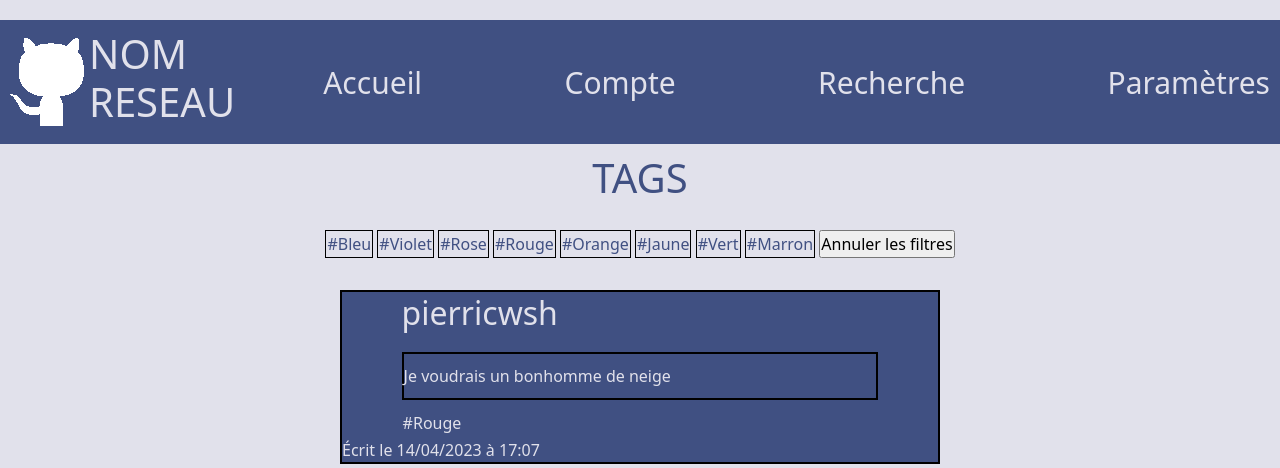
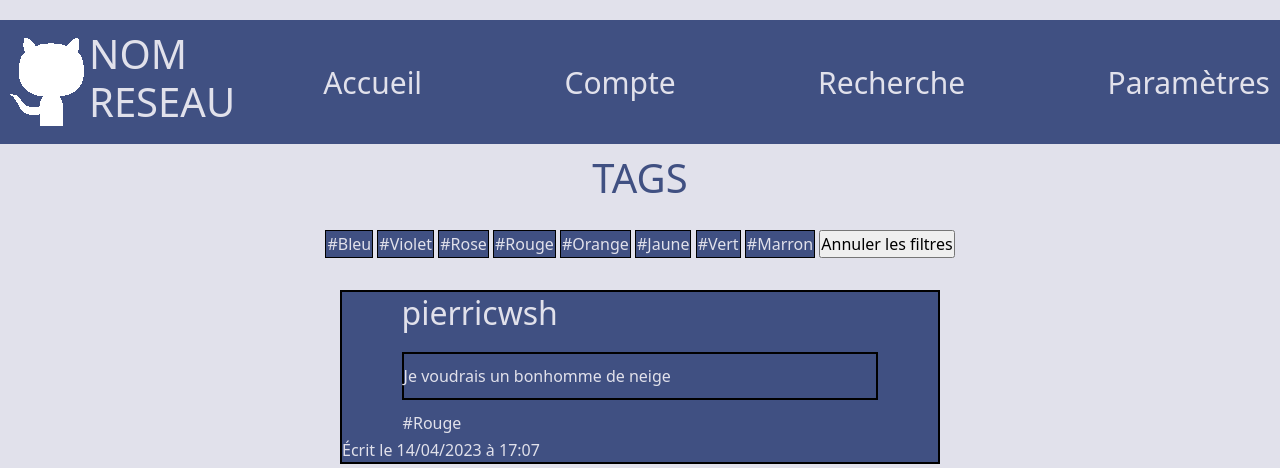
Before and after one commit to Mrpierrouge/Projet-axe, a PHP site: page /projet_axe/accueil/index.php in a window 1280 px wide. Shown: the top 468 px of the page. Run offline with PHP 8.4, Linux system fonts and the light colour scheme; data comes from the database, SQL or seed files in the repository.

Commit message:
Add files via upload

```diff
--- a/accueil/index.template.php
+++ b/accueil/index.template.php
@@ -11,7 +11,7 @@
     <link rel="stylesheet" href="../css/1main.css">
 </head>
 
-<body id="body" class="theme_light">
+<body id="body" class="theme_light theme_grp2">
 
     <?php require_once '../navbar.php'; ?>
 
@@ -25,14 +25,14 @@
 
         <div id="tags">
             <form action="" method="GET">
-                <input type="submit" class="tag theme_light" name="tag" value="#Bleu">
-                <input type="submit" class="tag theme_light" name="tag" value="#Violet">
-                <input type="submit" class="tag theme_light" name="tag" value="#Rose">
-                <input type="submit" class="tag theme_light" name="tag" value="#Rouge">
-                <input type="submit" class="tag theme_light" name="tag" value="#Orange">
-                <input type="submit" class="tag theme_light" name="tag" value="#Jaune">
-                <input type="submit" class="tag theme_light" name="tag" value="#Vert">
-                <input type="submit" class="tag theme_light" name="tag" value="#Marron">
+                <input type="submit" class="tag theme_dark theme_grp1" name="tag" value="#Bleu">
+                <input type="submit" class="tag theme_dark theme_grp1" name="tag" value="#Violet">
+                <input type="submit" class="tag theme_dark theme_grp1" name="tag" value="#Rose">
+                <input type="submit" class="tag theme_dark theme_grp1" name="tag" value="#Rouge">
+                <input type="submit" class="tag theme_dark theme_grp1" name="tag" value="#Orange">
+                <input type="submit" class="tag theme_dark theme_grp1" name="tag" value="#Jaune">
+                <input type="submit" class="tag theme_dark theme_grp1" name="tag" value="#Vert">
+                <input type="submit" class="tag theme_dark theme_grp1" name="tag" value="#Marron">
                 <input type="submit" name="tag" value="Annuler les filtres">
             </form>
 
@@ -44,7 +44,7 @@
 
     <section id="zone_posts">
         <?php foreach ($postes as $poste): ?>
-            <div class="post theme_dark">
+            <div class="post theme_dark theme_grp1">
                 <div class="EntetePoste">
                     <h2>
                         <?php echo $poste['pseudo'] ?>
@@ -52,7 +52,7 @@
                     <?php if (isset($_SESSION['user_actif']['pseudo']) && $_SESSION['user_actif']['pseudo'] === $poste['pseudo']) {
                         echo '<img src="../img/corbeille-blanc.png" class="CorbeilleBlanc">
                     <img src="../img/corbeille-bleu.png" class="CorbeilleBleu">
-                    <div id="PopUpSupprime" class="popup theme_dark PopUpSupprime">
+                    <div id="PopUpSupprime" class="popup theme_dark theme_grp1 PopUpSupprime">
                         <p> Voulez-vous vraiment supprimer ce post ?</p>
                         <form action="delete_post.php" method="POST">
                             <input type="hidden" name="form" value="formulaire_delete_poste">
@@ -69,7 +69,7 @@
                     <?php echo $poste['contenu'] ?>
                 </p>
                 <?php if (isset($poste['tag'])) {
-                    echo '<p class="poste_tag theme_dark">
+                    echo '<p class="poste_tag theme_dark theme_grp1">
                     ' . $poste['tag'] . '
                     </p>';
                 } ?>
@@ -81,7 +81,7 @@
         <?php endforeach; ?>
     </section>
 
-    <div id="bouton_poster" class="theme_dark">
+    <div id="bouton_poster" class="theme_dark theme_grp1">
         <img src="../img/AjouterBlanc.png" alt="ajouter" id="AjouteLight" class="PictoAjoute">
         <img src="../img/AjouterBleu.png" alt="ajouter" id="AjouteDark" class="PictoAjoute">
     </div>
@@ -125,6 +125,7 @@
         crossorigin="anonymous"></script>
     <script src="../js/main.js"></script>
     <script src="../js/popup_poster.js"></script>
+    <script src="../js/theme.js"></script>
 
 </body>
 
--- a/js/main.js
+++ b/js/main.js
@@ -1,16 +1,4 @@
             //// appel du document
-
-//// pour theme de couleur
-
-let LiensMenu = document.getElementById("liens_menu");
-let LogoBlanc = document.getElementById("logo-light");
-let LogoNoir = document.getElementById("logo-dark");
-let AjouteBlanc = document.getElementById("AjouteLight");
-let AjouteNoir = document.getElementById("AjouteDark");
-let body = document.getElementById("body");
-let bouton_poster = document.getElementById("bouton_poster");
-let bande = document.getElementById("bande");
-let liens = document.getElementById("liens");
 
 
 //// pour la popup en scrollant
@@ -40,107 +28,7 @@ let PopUpSupprime = document.getElementById("PopUpSupprime");
 
             ////appel des différentes fonctions
 
-////theme de couleur
 
-
-
-
-const ChangerTheme = () => {
-    // let darks = document.getElementsByClassName("theme_dark");
-    // let lights = document.getElementsByClassName("theme_light");
-    // let sombre = darks;
-    // let clair = lights;
-    if (themelight) {
-    //     for (let i = 0; i < sombre.length; i++) {
-    //         sombre[i].classList.add("theme_light");
-    //         sombre[i].classList.remove("theme_dark");
-
-    //     }
-    //     for (let i = 0; i < clair.length; i++) {
-    //         clair[i].classList.remove("theme_light");
-    //         clair[i].classList.add("theme_dark");
-    //     }
-        // darks.classList.add("theme_light");
-        // darks.classList.remove("theme_dark");
-        // lights.classList.remove("theme_light");
-        // lights.classList.add("theme_dark");
-        body.classList.add("theme_dark");
-        body.classList.remove("theme_light");
-        bande.classList.add("theme_light");
-        bande.classList.remove("theme_dark");
-        bouton_poster.classList.add("theme_light");
-        bouton_poster.classList.remove("theme_dark");
-        liens.classList.add("theme_light");
-        liens.classList.remove("theme_dark");
-        LiensMenu.classList.add("theme_light");
-        LiensMenu.classList.remove("theme_dark");
-        MenuDeroulant.classList.remove("theme_dark");
-        MenuDeroulant.classList.add("theme_light");
-        zone_parametres.classList.add("theme_light");
-        zone_parametres.classList.remove("theme_dark");
-        for (let i = 0; i < postes.length; i++) {
-            postes[i].classList.add("theme_light");
-            postes[i].classList.remove("theme_dark");
-        }
-        for (let i = 0; i < CorbeillesBlanches.length; i++) {
-            CorbeillesBlanches[i].style.display = "none";
-            CorbeillesBleues[i].style.display = "flex";
-        }
-
-        LogoBlanc.style.display = "none";
-        LogoNoir.style.display = "block";
-        AjouteNoir.style.display = "block";
-        AjouteBlanc.style.display = "none";
-    }
-    else {
-        // for (let i = 0; i < darks.length; i++) {
-        //     darks[i].classList.remove("theme_light");
-        //     darks[i].classList.add("theme_dark");
-
-        // }
-        // for (let i = 0; i < lights.length; i++) {
-        //     lights[i].classList.add("theme_light");
-        //     lights[i].classList.remove("theme_dark");
-        // }
-        body.classList.add("theme_light");
-        body.classList.remove("theme_dark");
-        bande.classList.remove("theme_light");
-        bande.classList.add("theme_dark");
-        bouton_poster.classList.remove("theme_light");
-        bouton_poster.classList.add("theme_dark");
-        liens.classList.remove("theme_light");
-        liens.classList.add("theme_dark");
-        LiensMenu.classList.remove("theme_light");
-        LiensMenu.classList.add("theme_dark");
-        MenuDeroulant.classList.add("theme_dark");
-        MenuDeroulant.classList.remove("theme_light");
-        zone_parametres.classList.remove("theme_light");
-        zone_parametres.classList.add("theme_dark");
-        for (let i = 0; i < postes.length; i++) {
-            postes[i].classList.remove("theme_light");
-            postes[i].classList.add("theme_dark");
-
-        }
-        for (let i = 0; i < CorbeillesBlanches.length; i++) {
-            CorbeillesBlanches[i].style.display = "flex";
-            CorbeillesBleues[i].style.display = "none";
-        }
-        LogoNoir.style.display = "none";
-        LogoBlanc.style.display = "block";
-        AjouteNoir.style.display = "none";
-        AjouteBlanc.style.display = "block";
-    }
-    themelight = !themelight;
-}
-
-let themelight = true;
-
-
-let BouTonTheme = document.getElementsByClassName("BoutonTheme");
-
-for (let i = 0; i < BouTonTheme.length; i++) {
-    BouTonTheme[i].addEventListener("click", ChangerTheme);
-}
 
 
 //// Stop popups
--- a/navbar.php
+++ b/navbar.php
@@ -1,7 +1,7 @@
-<div id="menu-deroulant" class="theme_dark">
+<div id="menu-deroulant" class="theme_dark theme_grp1">
     <button id="StopMenu">Fermer</button>
 
-    <div id="liens_menu" class="theme_dark">
+    <div id="liens_menu" class="theme_dark theme_grp1">
         <a href="http://localhost/projet_axe/accueil/index.php">Accueil</a>
         <a href="http://localhost/projet_axe/compte/index.php" class="lien">Compte</a>
         <a href="#ancrage_3" class="lien">Recherche</a>
@@ -10,7 +10,7 @@
     <button class="BoutonTheme">Changer Theme</button>
 </div>
 
-<section id="bande" class="theme_dark">
+<section id="bande" class="theme_dark theme_grp1">
 
     <img src="../img/picto_menu.png" id="menu-hamburger" alt="Menu">
 
@@ -20,7 +20,7 @@
         <h1>NOM RESEAU</h1>
     </div>
 
-    <div id="liens" class="theme_dark">
+    <div id="liens" class="theme_dark theme_grp1">
         <a href="http://localhost/projet_axe/accueil/index.php">Accueil</a>
         <a href="http://localhost/projet_axe/compte/index.php" class="lien">Compte</a>
         <a href="#ancrage_3" class="lien">Recherche</a>
@@ -29,6 +29,6 @@
 
 </section>
 
-<div id="zone_parametres" class="theme_dark">
+<div id="zone_parametres" class="theme_dark theme_grp1">
         <button class="BoutonTheme">Changer Theme</button>
 </div>
--- a/popups.php
+++ b/popups.php
@@ -1,11 +1,11 @@
-<div id="popup_connexion" class="popup theme_dark">
+<div id="popup_connexion" class="popup theme_dark theme_grp1">
 
   CONNECTEZ-VOUS!
   <a href="http://localhost/projet_axe/compte/index.php" id="SeConnecter"> Se connecter</a>
 
 </div>
 
-<div id="PopUpPoster" class="popup theme_dark">
+<div id="PopUpPoster" class="popup theme_dark theme_grp1">
 
   <button id="StopPoster" class="StopPopUp"> Fermer </button>
   <?php if (isset($_SESSION['user_actif']['pseudo'])) {
@@ -55,7 +55,7 @@
   ;
   if (!isset($_SESSION['user_actif']['pseudo'])) {
     echo "<p>vous n'êtes pas connecter<p>";
-    echo '<a class="theme_dark  " id="lien_connexion" href="http://localhost/projet_axe/compte/index.php"> Se connecter</a>';
+    echo '<a class="theme_dark theme_grp1  " id="lien_connexion" href="http://localhost/projet_axe/compte/index.php"> Se connecter</a>';
   }
   ?>
 </div>
```
Also changed, not shown: compte/index.template.php (+6 -5 lines), js/compte.js (+1 -117 lines), js/theme.js (added, +62 -0 lines).
